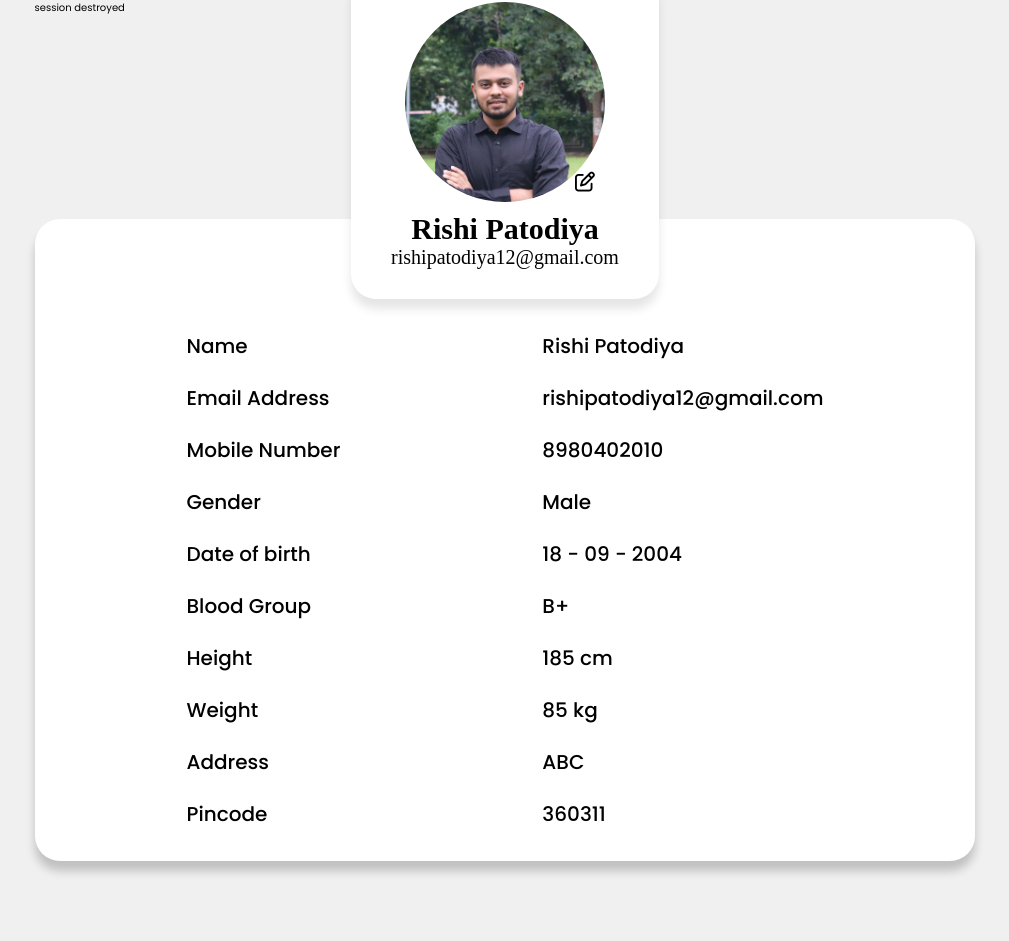
After one commit to TaskmasterRishi/BloodBank, a PHP site: page /donorProfile.php in a window 1280 px wide. The commit adds this page. Shown: the whole page, without its empty margins (135-1144 px from the left). Run offline with PHP 8.4, Linux system fonts and the light colour scheme; data that the repository does not hold is empty.

Commit message:
Donor profile UI ready

```diff
--- a/CSS/donorProfile.css
+++ b/CSS/donorProfile.css
@@ -0,0 +1,114 @@
+@import url("https://fonts.googleapis.com/css2?family=Roboto:ital,wght@0,500;1,400&display=swap");
+@import url("https://fonts.googleapis.com/css2?family=Ubuntu+Mono:ital,wght@0,400;0,700;1,400;1,700&display=swap");
+@import url("https://fonts.googleapis.com/css2?family=Josefin+Sans:ital,wght@0,100..700;1,100..700&display=swap");
+@import url('https://fonts.googleapis.com/css2?family=Poppins:ital,wght@0,100;0,200;0,300;0,400;0,500;0,600;0,700;0,800;0,900;1,100;1,200;1,300;1,400;1,500;1,600;1,700;1,800;1,900&display=swap');
+* {
+  margin: 0;
+  padding: 0;
+  box-sizing: border-box;
+}
+
+html {
+  font-size: 62.5%;
+  scroll-behavior: smooth;
+  overflow-x: hidden;
+  background-color: rgb(240, 240, 240);
+}
+
+::-webkit-scrollbar{
+    display: none;
+}
+
+body{
+  font-family: poppins;
+  display: grid;
+  grid-template-rows: auto 2fr auto;
+  width: 100vw;
+  align-items: center;
+  justify-content: center;
+}
+
+.card{
+    display: flex;
+    flex-direction: column;
+    align-items: center;
+    justify-content: center;
+    flex-wrap: nowrap;
+    gap:0rem;
+    min-height: 100vh;
+    position: relative;
+    top:2rem;
+    margin: 2rem 0;
+}
+
+.left , .info{
+    display: flex;
+    flex-direction: column;
+    align-items: center;
+    justify-content: center;
+}
+
+.left{
+    gap : 1rem;
+    background-color: white;
+    /* color: white; */
+    padding: 3rem 4rem;
+    border-radius: 25px;
+    box-shadow: 0px 10px 10px rgba(0, 0, 0, 0.1);
+    z-index: 10;
+}
+
+.info{
+    h1{
+        font-size: 3rem;
+        font-family: ubuntu;
+    }
+    span{
+        font-size: 2rem;
+        font-family: ubuntu;
+    }
+}
+
+.photo{
+    width: 200px;
+    height: 200px;
+    background-size: cover;
+    background-position: top;
+    border-radius: 500px;
+    position: relative;
+}
+
+.photo i{
+    position: absolute;
+    bottom: 10px;
+    right: 10px;
+    font-size: 2rem;
+    transition: 0.5s ease;
+}
+
+.photo i:hover{
+    transform: scale(110%);
+    cursor: pointer;
+    filter: drop-shadow(0px 10px 10px rgba(0, 0, 0, 0.1));
+}
+
+.right{
+    display: flex;
+    flex-direction: column;
+    align-items: baseline;
+    justify-content: center;
+    background-color: white;
+    /* color: white; */
+    position: relative;
+    top:-8rem;
+    padding: 10rem 5rem 2rem;
+    border-radius: 25px;
+    box-shadow: 0px 10px 10px rgba(0, 0, 0, 0.2);
+    table tr td{
+        padding: 1rem 10rem;
+        font-size: 2rem;
+        text-align: left;
+        font-family: poppins;
+        font-weight: 500;
+    }
+}
--- /dev/null
+++ b/donorProfile.php
@@ -0,0 +1,87 @@
+<?php
+require 'php/connection.php';
+session_start();
+if (isset($_SESSION["user_id"])) {
+  $id = $_SESSION["user_id"];
+} else {
+  echo "session destroyed";
+}
+
+$fetch = "SELECT * FROM donordetails where logID = '$id'";
+?>
+
+<!DOCTYPE html>
+<html lang="en">
+
+<head>
+  <meta charset="UTF-8" />
+  <meta name="viewport" content="width=device-width, initial-scale=1.0" />
+  <title>Donor Profile</title>
+  <link rel="stylesheet" href="CSS/donorProfile.css" />
+  <link rel="stylesheet" href="https://cdnjs.cloudflare.com/ajax/libs/font-awesome/6.5.2/css/all.min.css"
+    integrity="sha512-SnH5WK+bZxgPHs44uWIX+LLJAJ9/2PkPKZ5QiAj6Ta86w+fsb2TkcmfRyVX3pBnMFcV7oQPJkl9QevSCWr3W6A=="
+    crossorigin="anonymous" referrerpolicy="no-referrer" />
+</head>
+
+<body>
+  <div class="card">
+    <div class="left">
+      <div class="photo" style="background-image: url('profilePhots/rishi.jpg')">
+        <i class="fa-regular fa-pen-to-square" id="penIcon" onclick="uploadFile()"></i>
+        <input type="file" id="fileInput" style="display:none;">
+      </div>
+      <div class="info">
+        <h1>Rishi Patodiya</h1>
+        <span>rishipatodiya12@gmail.com</span>
+      </div>
+    </div>
+
+    <div class="right">
+      <table>
+        <tr>
+          <td>Name</td>
+          <td>Rishi Patodiya</td>
+        </tr>
+        <tr>
+          <td>Email Address</td>
+          <td>rishipatodiya12@gmail.com</td>
+        </tr>
+        <tr>
+          <td>Mobile Number</td>
+          <td>8980402010</td>
+        </tr>
+        <tr>
+          <td>Gender</td>
+          <td>Male</td>
+        </tr>
+        <tr>
+          <td>Date of birth</td>
+          <td>18 - 09 - 2004</td>
+        </tr>
+        <tr>
+          <td>Blood Group</td>
+          <td>B+</td>
+        </tr>
+        <tr>
+          <td>Height</td>
+          <td>185 cm</td>
+        </tr>
+        <tr>
+          <td>Weight</td>
+          <td>85 kg</td>
+        </tr>
+        <tr>
+          <td>Address</td>
+          <td>ABC</td>
+        </tr>
+        <tr>
+          <td>Pincode</td>
+          <td>360311</td>
+        </tr>
+      </table>
+    </div>
+  </div>
+</body>
+<script src="script/donorProfile.js"></script>
+
+</html>
--- a/php/donor_register.php
+++ b/php/donor_register.php
@@ -67,7 +67,7 @@ if (isset($_POST["donor_register"])) {
 
 
     // Insert the new donor record
-    $donorDetailInsert = "INSERT INTO donordetail (name,email,contact,gender,dob,bloodGroup,height,weight,address,pincode,campid) VALUES ('$name','$email','$mobile','$gender','$dob','$bloodgroup','$height','$weight','$address','$pincode','$camp_id')";
+    $donorDetailInsert = "INSERT INTO donordetail (name,email,contact,gender,dob,bloodGroup,height,weight,address,pincode) VALUES ('$name','$email','$mobile','$gender','$dob','$bloodgroup','$height','$weight','$address','$pincode')";
 
     if (mysqli_query($con, $donorDetailInsert)) {
         echo "<script>alert('Registered Successfully');</script>";
--- /dev/null
+++ b/script/donorProfile.js
@@ -0,0 +1,3 @@
+function uploadFile(){
+    document.getElementById('fileInput').click();
+}
```
Also changed, not shown: donor_profile.php (deleted, +0 -18 lines), profilePhots/rishi.jpg (added).
